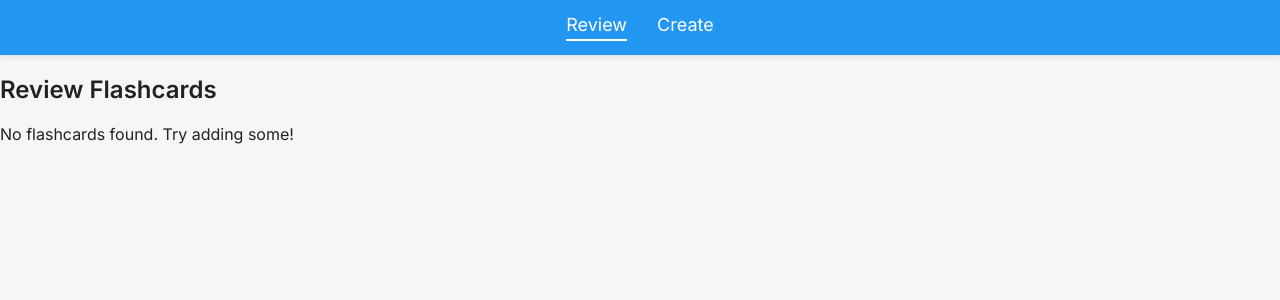
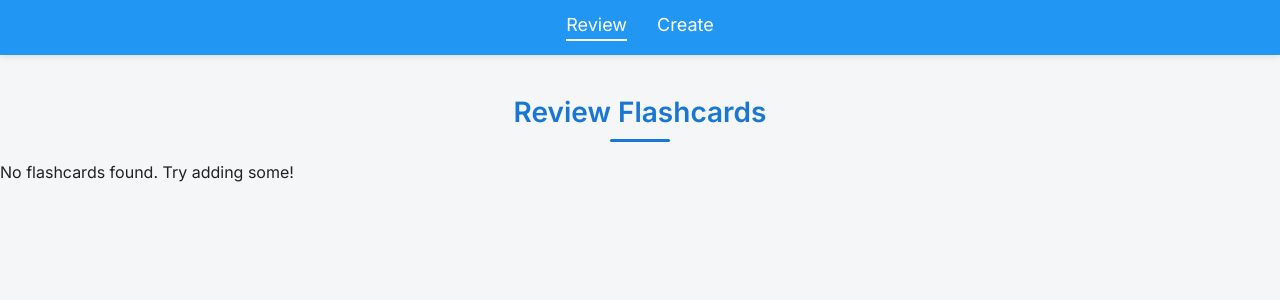
Before and after one commit to Waqar95/flashcard-app, an Angular app: page /review in a window 1280 px wide. Shown: the top 300 px of the page. Built offline with nearby package versions, Linux system fonts and the light colour scheme.

Commit message:
Style: Center and beautify page titles with modern heading styles

```diff
--- a/src/app/create-flashcard/create-flashcard.component.css
+++ b/src/app/create-flashcard/create-flashcard.component.css
@@ -1 +1,20 @@
 @import ".././styles/flashcard-form.css";
+
+h2 {
+  text-align: center;
+  margin-top: 30px;
+  font-size: 28px;
+  font-weight: 600;
+  color: #1976d2;
+  position: relative;
+}
+
+h2::after {
+  content: "";
+  display: block;
+  width: 60px;
+  height: 3px;
+  background-color: #1976d2;
+  margin: 10px auto 0;
+  border-radius: 2px;
+}
--- a/src/app/edit-flashcard/edit-flashcard.component.css
+++ b/src/app/edit-flashcard/edit-flashcard.component.css
@@ -1 +1,20 @@
 @import ".././styles/flashcard-form.css";
+
+h2 {
+  text-align: center;
+  margin-top: 30px;
+  font-size: 28px;
+  font-weight: 600;
+  color: #1976d2;
+  position: relative;
+}
+
+h2::after {
+  content: "";
+  display: block;
+  width: 60px;
+  height: 3px;
+  background-color: #1976d2;
+  margin: 10px auto 0;
+  border-radius: 2px;
+}
--- a/src/app/review-flashcards/review-flashcards.component.css
+++ b/src/app/review-flashcards/review-flashcards.component.css
@@ -51,3 +51,22 @@ button:last-of-type {
 button:hover {
   opacity: 0.9;
 }
+
+h2 {
+  text-align: center;
+  margin: 40px 0 20px;
+  font-size: 28px;
+  font-weight: 600;
+  color: #1976d2;
+  position: relative;
+}
+
+h2::after {
+  content: "";
+  display: block;
+  width: 60px;
+  height: 3px;
+  background-color: #1976d2;
+  margin: 10px auto 0;
+  border-radius: 2px;
+}
```
